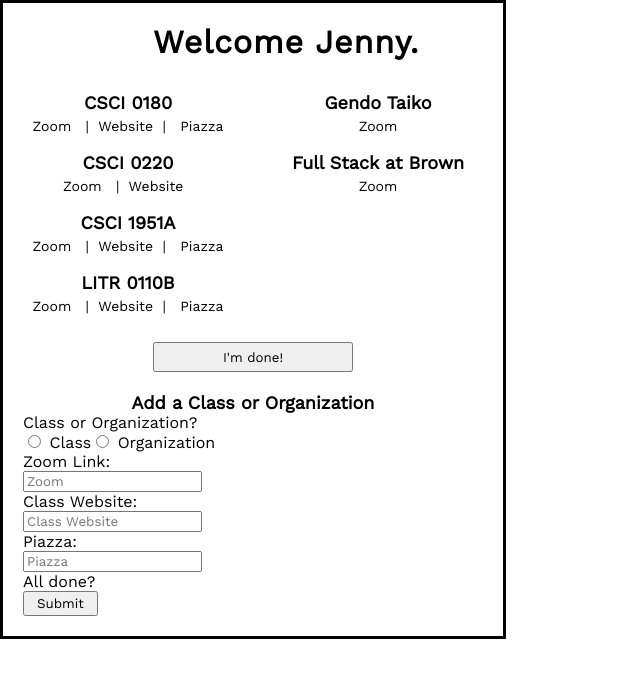
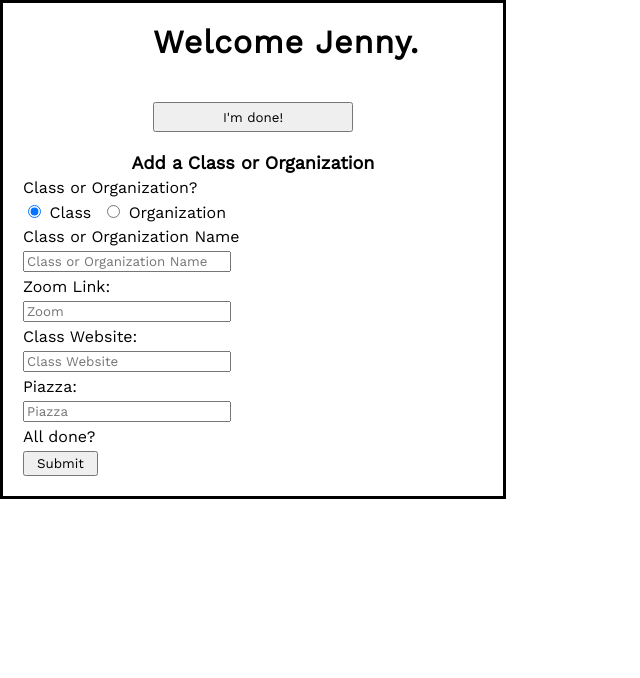
Before and after one commit to j-tan871/link-organizer, a React (Create React App) app: page / in a window 1280 px wide. Both pictures are taken after a click on the button "Add a Class or Organization". Shown: the top 678 px of the page, without its empty margins (0-640 px from the left). Built offline with nearby package versions, Linux system fonts and the light colour scheme.

Commit message:
stored in local storage

```diff
--- a/src/AddCard.js
+++ b/src/AddCard.js
@@ -1,54 +1,156 @@
 import { useState } from 'react';
 
-function AddCard({classes, setClasses, clubs, setClubs}) {
-  const [type, setType] = useState('class');
+function AddCard({ classes, setClasses, clubs, setClubs }) {
+  const [values, setValues] = useState({
+    type: "class",
+    name: '',
+    zoom: '',
+    website: '',
+    piazza: ''
+  });
+
+  const handleType = (event) => {
+    event.persist();
+    setValues((values) => ({
+      ...values,
+      type: event.target.value,
+    }));
+  };
+
+  const handleName = (event) => {
+    event.persist();
+    setValues((values) => ({
+      ...values,
+      name: event.target.value,
+    }));
+  };
+
+  const handleZoom = (event) => {
+    event.persist();
+    setValues((values) => ({
+      ...values,
+      zoom: event.target.value,
+    }));
+  };
+
+  const handleWebsite = (event) => {
+    event.persist();
+    setValues((values) => ({
+      ...values,
+      website: event.target.value,
+    }));
+  };
+
+  const handlePiazza = (event) => {
+    event.persist();
+    setValues((values) => ({
+      ...values,
+      piazza: event.target.value,
+    }));
+  };
+
+  const handleSubmit = (e) => {
+    e.preventDefault();
+    if (values.type === "class") {
+      const addedClass = {
+        class: values.name,
+        link: values.zoom,
+        website: values.website,
+        piazza: values.piazza
+      }
+      setClasses((classes) => ([
+        ...classes,
+        addedClass,
+      ]));
+    } else {
+      const addedClub = {
+        club: values.name,
+        link: values.zoom,
+      }
+      setClubs((clubs) => ([
+        ...clubs,
+        addedClub,
+      ]));
+    }
+    setValues(() => ({
+      type: 'class',
+      name: '',
+      zoom: '',
+      website: '',
+      piazza: ''
+    }));
+  };
 
   return (
     <div style={styles.container}>
       <h2 style={styles.header}>Add a Class or Organization</h2>
       <div style={styles.formContainer}>
-        <form>
-          <div>Class or Organization?</div>
+        <form onSubmit={handleSubmit}>
+          <div style={{ marginBottom: 5 }}>Class or Organization?</div>
           <label>
             <input
               type="radio"
               name="type"
               value="class"
-              checked={console.log('hi')}
-            /> Class
+              checked={values.type === "class"}
+              onChange={handleType}
+            /> Class &nbsp;
           </label>
           <label>
             <input
               type="radio"
               name="type"
               value="club"
+              checked={values.type === "club"}
+              onChange={handleType}
             /> Organization
           </label>
-          <div>Zoom Link:</div>
+          <div style={{ marginBottom: 5, marginTop: 5 }}>Class or Organization Name</div>
+          <label>
+            <input
+              placeholder="Class or Organization Name"
+              style={styles.input}
+              value={values.name}
+              onChange={handleName}
+            />
+          </label>
+          <div style={{ marginBottom: 5, marginTop: 5 }}>Zoom Link:</div>
           <label>
             <input
               name="zoom"
               placeholder="Zoom"
               style={styles.input}
+              value={values.zoom}
+              onChange={handleZoom}
             />
           </label>
-          <div>Class Website:</div>
+          {
+            values.type === "class" ?
+              <div>
+                <div style={{ marginBottom: 5, marginTop: 5 }}>Class Website:</div>
                 <label>
                   <input
                     name="website"
                     placeholder="Class Website"
                     style={styles.input}
+                    value={values.website}
+                    onChange={handleWebsite}
                   />
                 </label>
-          <div>Piazza:</div>
+                <div style={{ marginBottom: 5, marginTop: 5 }}>Piazza:</div>
                 <label>
                   <input
                     name="piazza"
                     placeholder="Piazza"
                     style={styles.input}
+                    value={values.piazza}
+                    onChange={handlePiazza}
                   />
                 </label>
-          <div>All done?</div>
+              </div>
+              : null
+          }
+          <div style={{ marginBottom: 5, marginTop: 5 }}>All done?</div>
           <button style={styles.button}>Submit</button>
         </form>
       </div>
@@ -66,6 +168,7 @@ const styles = {
   },
   header: {
     margin: 0,
+    marginBottom: 5,
     fontSize: 18,
     alignSelf: 'center'
   },
@@ -73,7 +176,8 @@ const styles = {
     marginLeft: 20,
   },
   input: {
-    fontFamily: 'Work Sans'
+    fontFamily: 'Work Sans',
+    width: 200,
   },
   button: {
     alignSelf: 'center',
--- a/src/App.js
+++ b/src/App.js
@@ -5,43 +5,42 @@ import Club from './ClubCard';
 import AddCard from './AddCard';
 
 function App() {
+  const getClasses = () => {
+    const classes = window.localStorage.getItem('classes');
+    if (!classes || typeof classes !== 'undefined') {
+      return [];
+    }
+    return JSON.parse(classes);
+  };
+
+  const getOrganizations = () => {
+    const organizations = window.localStorage.getItem('organizations');
+    if (!organizations || typeof classes !== 'undefined') {
+      return [];
+    }
+    return JSON.parse(organizations);
+  };
+
   const [addOrganization, setAddOrganization] = useState(false);
-  const [classes, setClasses] = useState([
-    {
-      class: "CSCI 0180",
-      link: "https://google.com",
-      website: "https://google.com",
-      piazza: "https://google.com"
-    },
-    {
-      class: "CSCI 0220",
-      link: "https://google.com",
-      website: "https://google.com",
-      piazza: ""
-    },
-    {
-      class: "CSCI 1951A",
-      link: "https://google.com",
-      website: "https://google.com",
-      piazza: "https://google.com"
-    },
-    {
-      class: "LITR 0110B",
-      link: "https://google.com",
-      website: "https://google.com",
-      piazza: "https://google.com"
-    }
+  const [classes, setClasses] = useState(
+    getClasses()
+  );
+
+  const updateClasses = (classes) => {
+    const stringifiedClasses = JSON.stringify(classes);
+    window.localStorage.setItem('classes', stringifiedClasses);
+    setClasses(classes);
+  };
+
+  const [clubs, setClubs] = useState([
+    getOrganizations()
   ]);
-  const [clubs, setClubs] = useState([
-    {
-      club: "Gendo Taiko",
-      link: "https://google.com"
-    },
-    {
-      club: "Full Stack at Brown",
-      link: "https://google.com"
-    }
-  ]);
+
+  const updateClubs = (clubs) => {
+    const stringifiedClubs = JSON.stringify(clubs);
+    window.localStorage.setItem('organizations', stringifiedClubs);
+    setClubs(clubs);
+  };
 
   return (
     <div style={styles.container}>
@@ -75,12 +74,12 @@ function App() {
         >
           {
             addOrganization ? <div>I'm done!</div>
-            : <div>Add a Class or Organization</div>
+              : <div>Add a Class or Organization</div>
           }
-          </button>
-          {
-            addOrganization ? <AddCard classes={classes} setClasses={setClasses} clubs={clubs} setClubs={setClubs}/> : null
-          }
+        </button>
+        {
+          addOrganization ? <AddCard classes={classes} setClasses={updateClasses} clubs={clubs} setClubs={updateClubs} /> : null
+        }
       </div>
     </div>
   );
--- a/src/ClassCard.js
+++ b/src/ClassCard.js
@@ -22,7 +22,6 @@ function ClassCard({ className, link, website, piazza }) {
 
 const styles = {
   container: {
-    // border: 'solid',
     width: 225,
     height: 50,
     marginBottom: 10,
--- a/src/ClubCard.js
+++ b/src/ClubCard.js
@@ -1,17 +1,16 @@
 function ClubCard({ clubName, link }) {
   return (
-    <div style={styles.container}>
+    typeof clubName !== 'undefined' ? <div style={styles.container}>
       <h2 style={styles.clubName}>{clubName}</h2>
       <a href={link} target="__blank" style={styles.link}>
         <p style={styles.text}>Zoom</p>
       </a>
-    </div>
+    </div> : null
   )
 }
 
 const styles = {
   container: {
-    // border: 'solid',
     width: 225,
     height: 50,
     marginBottom: 10,
```
Also changed, not shown: public/manifest.json, 1 other file (tests, documents, lock files or other folders). Lines whose indentation alone changed are shown as unchanged.
